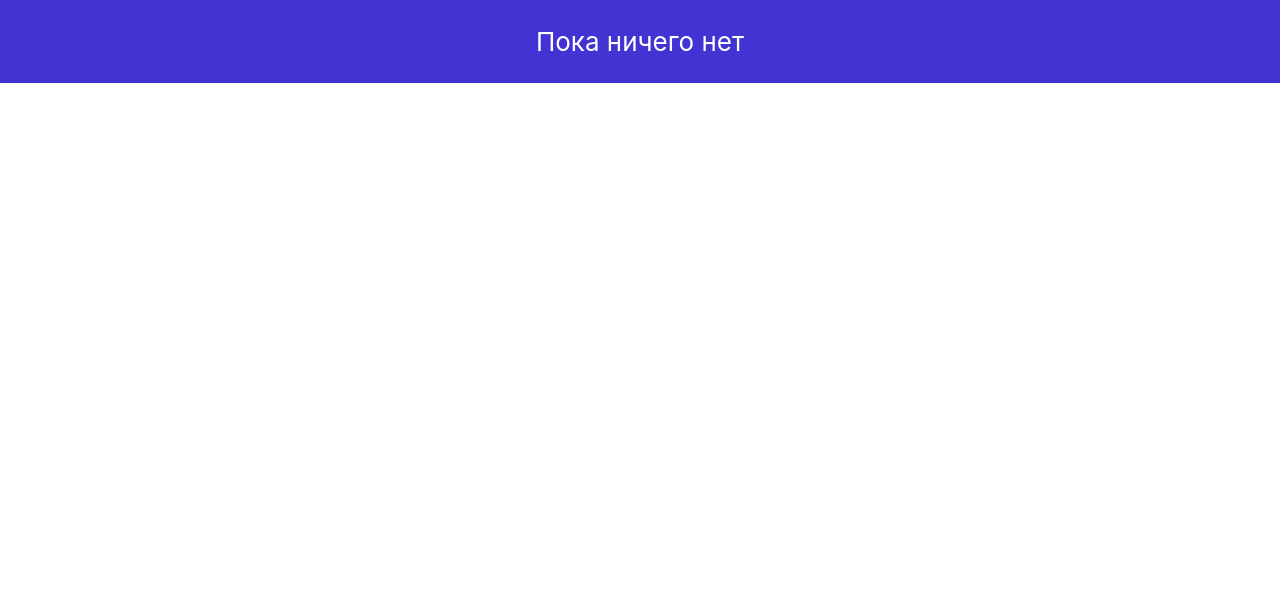
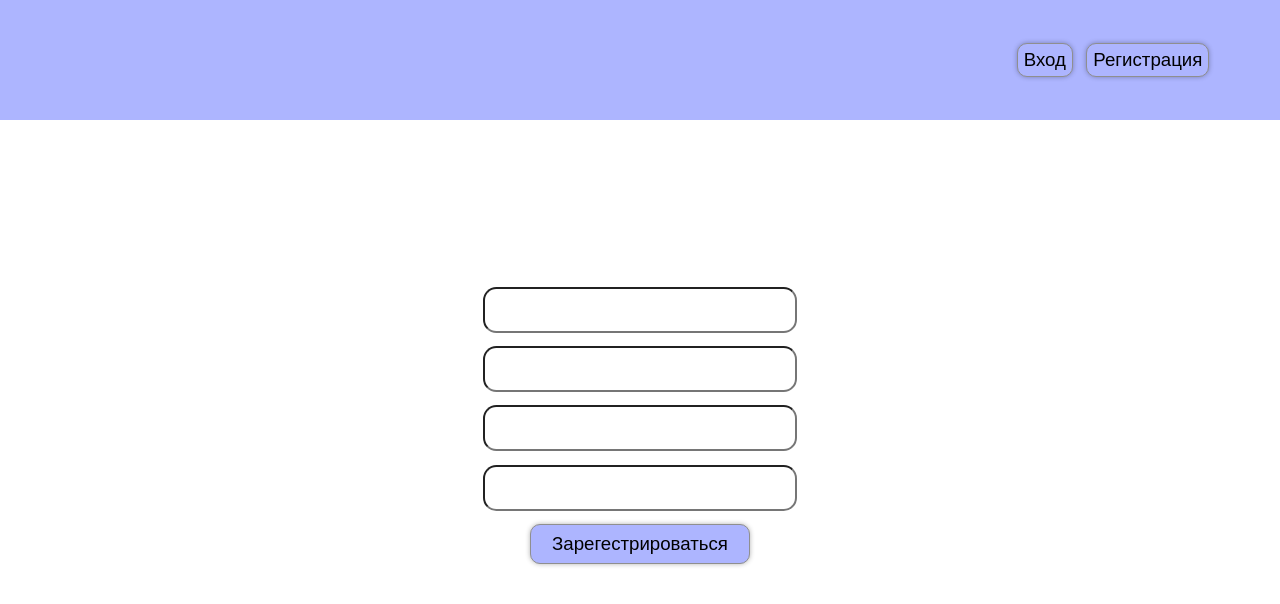
Before and after one commit to Ligthness96/Diploma-front, a React (Create React App) app: page /register in a window 1280 px wide. Before the commit this address had no page. Shown: the top 604 px of the page. Built offline with nearby package versions, Linux system fonts and the light colour scheme.

Commit message:
login/register pages

```diff
--- a/package.json
+++ b/package.json
@@ -3,6 +3,9 @@
   "version": "0.1.0",
   "private": true,
   "dependencies": {
+    "@emotion/react": "^11.11.3",
+    "@emotion/styled": "^11.11.0",
+    "@mui/material": "^5.15.10",
     "@testing-library/jest-dom": "^5.17.0",
     "@testing-library/react": "^13.4.0",
     "@testing-library/user-event": "^13.5.0",
--- a/src/App.css
+++ b/src/App.css
@@ -1,14 +1,3 @@
 .App {
   text-align: center;
 }
-
-.App-header {
-  background-color: #4333d3;
-  min-height: 10vh;
-  display: flex;
-  flex-direction: column;
-  align-items: center;
-  justify-content: center;
-  font-size: calc(10px + 2vmin);
-  color: white;
-}
--- a/src/App.js
+++ b/src/App.js
@@ -1,19 +1,20 @@
 import {Routes, Route} from 'react-router-dom';
 
 import './App.css';
-import Auth from './components/pages/Auth/Auth';
+import Header from './components/elements/Header';
+import Hello from './components/elements/Hello';
+import Login from './components/pages/Auth/Login';
+import Register from './components/pages/Auth/Register';
 
 
 function App() {
   return (
     <div className="App">
-      <header className="App-header">
-        <p>
-          Пока ничего нет
-        </p>
-      </header>
+      <Header/>
       <Routes>
-          <Route path='/' element={<Auth/>}/>
+        <Route path='/' element={<Hello/>}/>
+          <Route path='/login' element={<Login/>}/>
+          <Route path='/register' element={<Register/>}/>
       </Routes>
     </div>
   );
--- /dev/null
+++ b/src/components/elements/Header.css
@@ -0,0 +1,29 @@
+.App-header {
+    background-color: #ADB5FF;
+    min-height: 15vh;
+    display: flex;
+    flex-direction: column;
+    align-items: flex-end;
+    justify-content: center;
+    color: white;
+  }
+
+.Header-buttons{
+    margin-right: 5vw;
+}
+
+.header-btn {
+    background-color: #ADB5FF;
+    border-color: #8F8F8F;
+    border-style:solid;
+    border-width: 1px;
+    box-shadow: 0 0 5px 0 rgba(0,0,0,.3);
+    border-radius: 10px;
+    width: fit-content;
+    height: 25pt;
+    font-size: 14pt;
+    margin: 5pt;
+}
+.header-btn:hover{
+    background-color: #98a2ff;
+}
--- /dev/null
+++ b/src/components/elements/Header.jsx
@@ -0,0 +1,22 @@
+import { Checkbox } from '@mui/material';
+import React, {useState} from 'react';
+import { useNavigate } from "react-router-dom";
+import styles from './Header.css';
+
+export default function Header() {
+    const [isActive, setIsActive] = useState(false);
+
+    const handleClick = () => {
+      setIsActive(current => !current);
+    };
+
+    const navigate = useNavigate();
+    return(
+        <header className="App-header">
+            <div className='Header-buttons'>
+                <button onClick={() => navigate('/login')} className = 'header-btn btn-login'>Вход</button>
+                <button onClick={() => navigate('/register')} className = 'header-btn btn-register'>Регистрация</button>
+            </div>
+        </header>
+    )
+}
--- /dev/null
+++ b/src/components/elements/Hello.css
@@ -0,0 +1,6 @@
+.hello-text{
+    margin-top: 35vh;
+    align-items: center;
+    justify-content: center;
+    font-size: calc(10px + 2vmin);
+}
--- /dev/null
+++ b/src/components/elements/Hello.jsx
@@ -0,0 +1,10 @@
+import React from 'react';
+import styles from './Hello.css';
+
+export default function Hello() {
+    return(
+        <div className='hello-text'>
+            <div><h1>Здравствуйте!</h1></div>
+        </div>
+    )
+}
--- /dev/null
+++ b/src/components/pages/Auth/Auth.css
@@ -0,0 +1,48 @@
+.auth-card{
+    margin-top: 20vh;
+    display: flex;
+    flex-direction: column;
+    align-items: center;
+    justify-content: center;
+}
+
+.enter-btn {
+    background-color: #ADB5FF;
+    border-color: #8F8F8F;
+    border-style:solid;
+    border-width: 1px;
+    box-shadow: 0 0 5px 0 rgba(0,0,0,.3);
+    border-radius: 10px;
+    width: 100pt;
+    height: 30pt;
+    font-size: 14pt;
+    margin: 5pt;
+}
+.enter-btn:hover{
+    background-color: #98a2ff;
+}
+
+.register-btn {
+    background-color: #ADB5FF;
+    border-color: #8F8F8F;
+    border-style:solid;
+    border-width: 1px;
+    box-shadow: 0 0 5px 0 rgba(0,0,0,.3);
+    border-radius: 10px;
+    width: 165pt;
+    height: 30pt;
+    font-size: 14pt;
+    margin: 5pt;
+}
+
+.register-btn:hover{
+    background-color: #98a2ff;
+}
+
+.inp{
+    font-size: large;
+    border-radius: 10pt;
+    height: 30pt;
+    width: 230pt;
+    margin: 5pt;
+}
--- a/src/components/pages/Auth/Auth.jsx
+++ /dev/null
@@ -1,40 +0,0 @@
-import React, { createContext, useContext, useState } from 'react';
-
-const CurrentAuthContext = createContext(null);
-
-export default function Auth() {
-    const [currentAuth, setCurrentAuth] = useState(<SignIn/>);
-
-    return (
-        <div className="Auth-page">
-            <div className="Auth-card">
-                <CurrentAuthContext.Provider value={{currentAuth, setCurrentAuth}}>
-                </CurrentAuthContext.Provider>
-            </div>
-            <button onClick={() => {setCurrentAuth(<SignIn/>)}}>Вход</button>
-            <button onClick={() => {setCurrentAuth(<SignUp/>)}}>Регистрация</button>
-        </div>
-    )
-}
-
-function SignIn({children}) {
-    return (
-        <div className="Auth-page">
-            <form>
-                <input name="SignIn" />
-                <button type="submit">SignIn</button>
-            </form>
-        </div>
-    )
-}
-
-function SignUp({children}) {
-    return (
-        <div className="Auth-page">
-            <form>
-                <input name="SignUp" />
-                <button type="submit">SignUp</button>
-            </form>
-        </div>
-    )
-}
--- /dev/null
+++ b/src/components/pages/Auth/Login.jsx
@@ -0,0 +1,15 @@
+import React from 'react';
+import styles from './Auth.css'
+
+
+export default function Login() {
+    return (
+        <div className="login-page">
+            <div className="auth-card">
+                <input className='inp input-login' name="SignIn" />
+                <input className='inp input-password' name="SignIn" />
+                <button className="enter-btn" type="submit">Войти</button>
+            </div>
+        </div>
+    )
+}
--- /dev/null
+++ b/src/components/pages/Auth/Register.jsx
@@ -0,0 +1,17 @@
+import React from 'react';
+import styles from './Auth.css'
+
+
+export default function Register() {
+    return (
+        <div className="register-page">
+            <div className="auth-card">
+                <input className='inp input-name' />
+                <input className='inp input-login'/>
+                <input className='inp input-password'/>
+                <input className='inp input-repassword'/>
+                <button className="register-btn" type="submit">Зарегестрироваться</button>
+            </div>
+        </div>
+    )
+}
--- a/src/index.js
+++ b/src/index.js
@@ -12,9 +12,4 @@ root.render(
   </BrowserRouter>
 );
 
-
-
-// If you want to start measuring performance in your app, pass a function
-// to log results (for example: reportWebVitals(console.log))
-// or send to an analytics endpoint. Learn more: https://bit.ly/CRA-vitals
 reportWebVitals();
```
Also changed, not shown: 1 other file (tests, documents, lock files or other folders).
